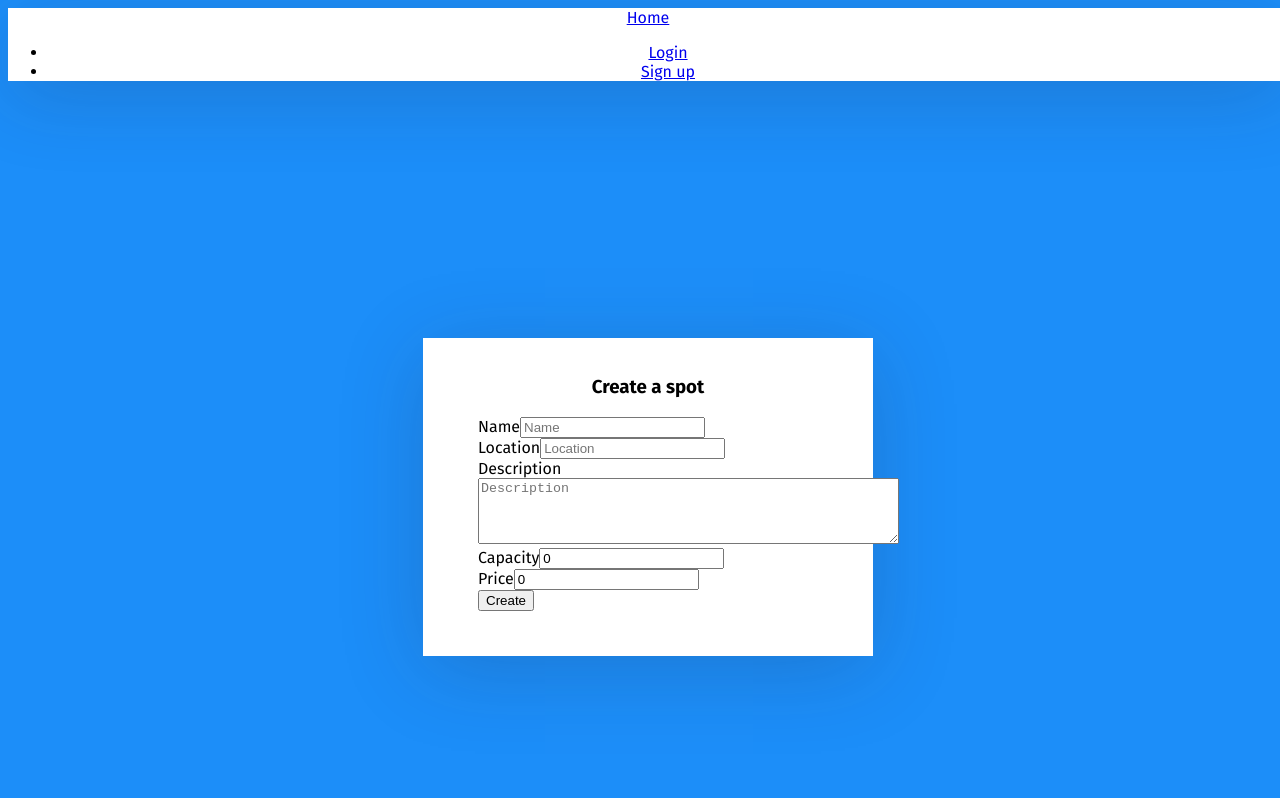
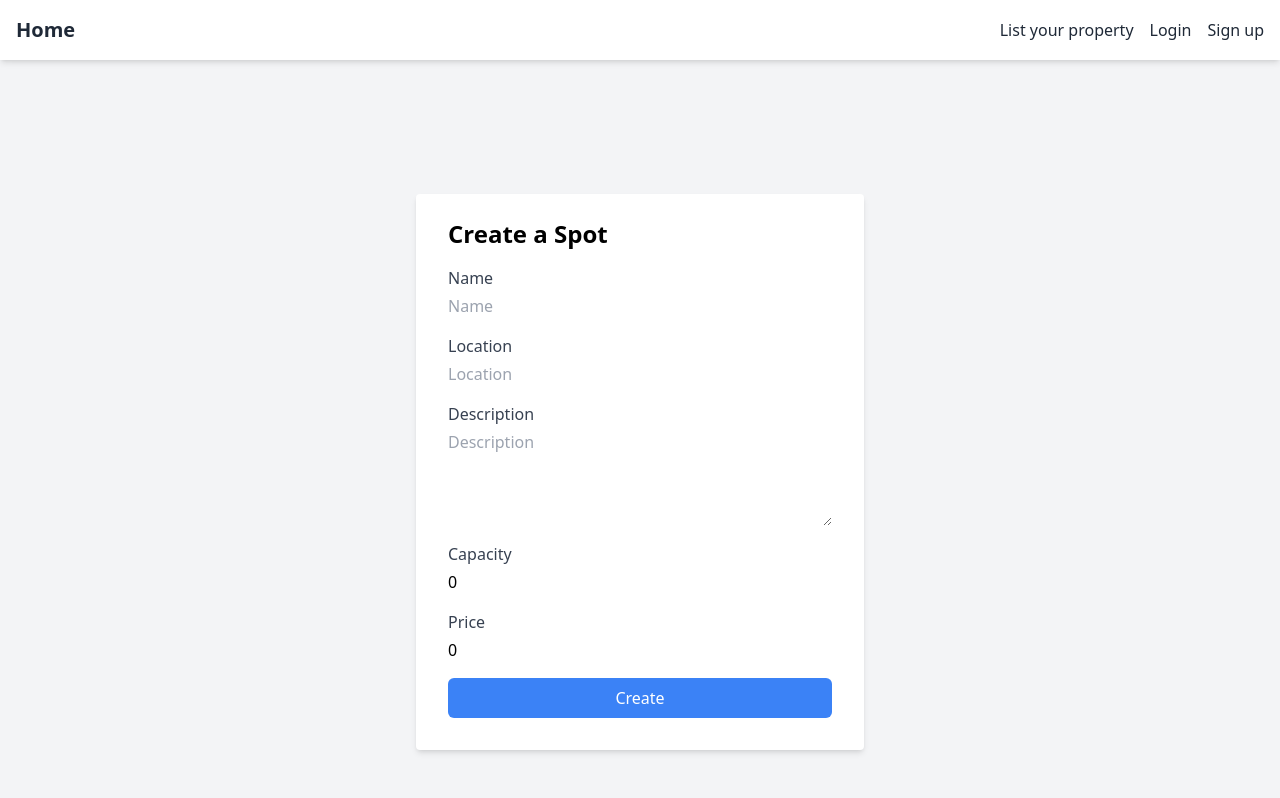
Before and after one commit to JakubNadrowski/WebProgrammingFrontEnd, a Vue app in the folder camping2/: page /CreateSpot in a window 1280 px wide. Shown: the top 798 px of the page. Built offline with nearby package versions, Linux system fonts and the light colour scheme.

Commit message:
Added styles

```diff
--- a/camping2/package.json
+++ b/camping2/package.json
@@ -15,6 +15,8 @@
     "@vue/cli-plugin-babel": "~5.0.0",
     "@vue/cli-plugin-router": "~5.0.0",
     "@vue/cli-service": "~5.0.0",
+    "autoprefixer": "^10.4.19",
+    "postcss": "^8.4.38",
     "tailwindcss": "^3.4.3"
   }
 }
--- /dev/null
+++ b/camping2/postcss.config.js
@@ -0,0 +1,6 @@
+module.exports = {
+  plugins: {
+    tailwindcss: {},
+    autoprefixer: {},
+  },
+}
--- a/camping2/src/App.vue
+++ b/camping2/src/App.vue
@@ -1,17 +1,16 @@
 <template>
-  <div id="app">
+  <div id="app" class="min-h-screen flex-auto">
     <Nav />
-
-    <div class="auth-wrapper">
-      <div class="auth-inner">
-        <router-view />
+    <div class="flex-initial bg-gray-100 pt-16">
+      <div class="flex-initial container mx-auto p-4">
+        <router-view class="w-full h-full" />
       </div>
     </div>
   </div>
 </template>
 
 <script>
-  import Nav from './components/Nav.vue'
+import Nav from './components/Nav.vue'
 
 export default {
   name: 'App',
@@ -21,76 +20,8 @@ export default {
 }
 </script>
 
-<style>
-  @import url('https://fonts.googleapis.com/css?family=Fira+Sans:400,500,600,700,800');
-
-  *{
-    box-sizing: border-box;
-  }
-
-  body{
-    background: #1C8EF9 !important;
-    min-height: 100vh;
-    display: flex;
-    font-weight: 400;
-    font-family: 'Fira Sans', sans-serif;
-  }
-
-  body, html, #app, #root, .auth-wrapper{
-    width: 100%;
-    height: 100%;
-  }
-
-  #app {
-    text-align: center;
-  }
-
-  .navbar-light {
-    background-color: #ffffff;
-    box-shadow: 0px 14px 80px rgba(34,35,58,0.2);
-  }
-
-  .auth-wrapper{
-    display: flex;
-    justify-content: center;
-    flex-direction: column;
-    text-align: left;
-  }
-
-  .auth-inner {
-    width: 450px;
-    margin: auto;
-    background: #ffffff;
-    box-shadow: 0px 14px 80px rgba(34,35,58,0.2);
-    padding: 40px 55px 45px 55px;
-  }
-
-  .auth-wrapper .form-control:focus {
-    border-color: #167bff;
-    box-shadow:none;
-  }
-
-  .auth-wrapper h3{
-    text-align: center;
-    margin: 0;
-    line-height: 1;
-    padding-bottom: 20px;
-  }
-
-  .custom-control-label {
-    font-weight: 400;
-  }
-
-  .forgot-password,
-  .forgot-password a{
-    text-align: right;
-    font-size: 13px;
-    padding-top: 10px;
-    color: #7f7d7d;
-    margin: 0;
-  }
-
-  .forgot-password a{
-    color: #167bff;
-  }
+<style scoped>
+body {
+  margin: 0;
+}
 </style>
--- /dev/null
+++ b/camping2/src/assets/tailwind.css
@@ -0,0 +1,3 @@
+@tailwind base;
+@tailwind components;
+@tailwind utilities;
--- a/camping2/src/components/CreateSpot.vue
+++ b/camping2/src/components/CreateSpot.vue
@@ -1,36 +1,37 @@
 <template>
-    <form @submit.prevent="handleSubmit">
-        <h3>Create a spot</h3>
+    <div class="min-h-screen flex items-center justify-center">
+      <form @submit.prevent="handleSubmit" class="bg-white shadow-md rounded px-8 pt-6 pb-8 mb-4 max-w-md">
+        <h3 class="text-2xl font-semibold mb-4">Create a Spot</h3>
 
-        <div class="form-group">
-            <label>Name</label>
-            <input type="text" class="form-control" v-model="name" placeholder="Name" />
+        <div class="mb-4">
+          <label for="name" class="block text-gray-700">Name</label>
+          <input id="name" type="text" v-model="name" placeholder="Name" class="form-input mt-1 block w-full rounded-md" />
         </div>
 
-        <div class="form-group">
-            <label>Location</label>
-            <input type="text" class="form-control" v-model="location" placeholder="Location"/>
+        <div class="mb-4">
+          <label for="location" class="block text-gray-700">Location</label>
+          <input id="location" type="text" v-model="location" placeholder="Location" class="form-input mt-1 block w-full rounded-md" />
         </div>
 
-        <div class="form-group">
-            <label>Description</label>
-            <textarea class="form-control" rows="4" cols="50" v-model="description" placeholder="Description"/>
+        <div class="mb-4">
+          <label for="description" class="block text-gray-700">Description</label>
+          <textarea id="description" class="form-textarea mt-1 block w-full rounded-md" rows="4" cols="50" v-model="description" placeholder="Description"></textarea>
         </div>
 
-        <div class="form-group">
-            <label>Capacity</label>
-            <input type="number" class="form-control" min="1" v-model="capacity" placeholder="Capacity"/>
+        <div class="mb-4">
+          <label for="capacity" class="block text-gray-700">Capacity</label>
+          <input id="capacity" type="number" v-model="capacity" placeholder="Capacity" class="form-input mt-1 block w-full rounded-md" />
         </div>
 
-        <div class="form-group">
-            <label>Price</label>
-            <input type="number" class="form-control" min="1" v-model="price" placeholder="Price"/>
+        <div class="mb-4">
+          <label for="price" class="block text-gray-700">Price</label>
+          <input id="price" type="number" v-model="price" placeholder="Price" class="form-input mt-1 block w-full rounded-md" />
         </div>
 
-        <button class="btn btn-primary btn-block">Create</button>
-    </form>
-
-</template>
+        <button type="submit" class="bg-blue-500 text-white rounded-md px-4 py-2 w-full">Create</button>
+      </form>
+    </div>
+  </template>
 
 <script>
     import axios from 'axios'
--- a/camping2/src/components/Login.vue
+++ b/camping2/src/components/Login.vue
@@ -1,20 +1,22 @@
 <template>
-    <form @submit.prevent="handleLogin">
-        <h3>Login</h3>
+    <div class="min-h-screen flex items-center justify-center">
+      <form @submit.prevent="handleLogin" class="bg-white shadow-md rounded px-8 pt-6 pb-8 mb-4 max-w-md">
+        <h3 class="text-2xl font-semibold mb-4">Login</h3>
 
-        <div class="form-group">
-            <label>Email</label>
-            <input type="email" class="form-control" v-model="email" placeholder="Email"/>
+        <div class="mb-4">
+          <label for="email" class="block text-gray-700">Email</label>
+          <input id="email" type="email" v-model="email" placeholder="Email" class="form-input mt-1 block w-full rounded-md" />
         </div>
 
-        <div class="form-group">
-            <label>Password</label>
-            <input type="password" class="form-control" v-model="password" placeholder="Password"/>
+        <div class="mb-4">
+          <label for="password" class="block text-gray-700">Password</label>
+          <input id="password" type="password" v-model="password" placeholder="Password" class="form-input mt-1 block w-full rounded-md" />
         </div>
 
-        <button class="btn btn-primary btn-block">Login</button>
-    </form>
-</template>
+        <button type="submit" class="bg-blue-500 text-white rounded-md px-4 py-2 w-full">Login</button>
+      </form>
+    </div>
+  </template>
 
 <script>
     import axios from 'axios'
--- a/camping2/src/components/Nav.vue
+++ b/camping2/src/components/Nav.vue
@@ -1,23 +1,24 @@
 <template>
-    <nav class="navbar navbar-expand navbar-light fixed-top">
-      <div class="container">
-        <a href="#" class="navbar-brand">Home</a>
-        <div class="collapse navbar-collapse">
-          <ul class="navbar-nav ml-auto">
-            <li class="nav-item">
-              <a href="#" class="nav-link">Login</a>
-            </li>
-            <li class="nav-item">
-              <a href="#" class="nav-link">Sign up</a>
-            </li>
-          </ul>
-        </div>
+  <nav class="bg-white shadow-md fixed top-0 w-full z-50">
+    <div class="container mx-auto flex justify-between items-center p-4">
+      <a href="/" class="text-xl font-bold text-gray-800">Home</a>
+      <div class="flex space-x-4">
+        <a href="/CreateSpot" class="text-gray-800 hover:text-gray-600">List your property</a>
+        <a href="/login" class="text-gray-800 hover:text-gray-600">Login</a>
+        <a href="/register" class="text-gray-800 hover:text-gray-600">Sign up</a>
       </div>
-    </nav>
+    </div>
+  </nav>
 </template>
 
 <script>
-    export default {
-        name: 'NavTab'
-    }
+export default {
+  name: 'NavTab'
+}
 </script>
+
+<style scoped>
+body {
+  padding-top: 60px; /* Adjust this value if your navbar height changes */
+}
+</style>
--- a/camping2/src/components/Register.vue
+++ b/camping2/src/components/Register.vue
@@ -1,38 +1,45 @@
 <template>
-    <form @submit.prevent="handleSubmit">
-        <h3>Sign Up</h3>
+    <div class="min-h-screen flex items-center justify-center">
+      <form @submit.prevent="handleSubmit" class="bg-white shadow-md rounded px-8 pt-6 pb-8 mb-4 max-w-sm">
+        <h3 class="text-2xl font-semibold mb-4">Sign Up</h3>
 
-        <div class="form-group">
-            <label>First Name</label>
-            <input type="text" class="form-control" v-model="fname" placeholder="First Name" />
+        <div class="mb-4">
+          <label for="fname" class="block text-gray-700">First Name</label>
+          <input id="fname" type="text" v-model="fname" placeholder="First Name" class="form-input mt-1 block w-full rounded-md" />
         </div>
 
-        <div class="form-group">
-            <label>Last Name</label>
-            <input type="text" class="form-control" v-model="lname" placeholder="Last Name"/>
+        <div class="mb-4">
+          <label for="lname" class="block text-gray-700">Last Name</label>
+          <input id="lname" type="text" v-model="lname" placeholder="Last Name" class="form-input mt-1 block w-full rounded-md" />
         </div>
 
-        <div class="form-group">
-            <label>Owner</label>
-            <input type="radio" class="form-control" id="No" v-model="isOwner" value=0 placeholder="Owner"/>
-            <label for="No">User</label>
-            <input type="radio" class="form-control" id="Yes" v-model="isOwner" value=1 placeholder="Owner"/>
-            <label for="Yes">Owner</label>
+        <div class="mb-4">
+          <label class="block text-gray-700">Are you an Owner?</label>
+          <div class="mt-2">
+            <label class="inline-flex items-center">
+              <input type="radio" v-model="isOwner" value="0" class="form-radio h-5 w-5 text-blue-600" />
+              <span class="ml-2 text-gray-700">User</span>
+            </label>
+            <label class="inline-flex items-center ml-6">
+              <input type="radio" v-model="isOwner" value="1" class="form-radio h-5 w-5 text-blue-600" />
+              <span class="ml-2 text-gray-700">Owner</span>
+            </label>
+          </div>
         </div>
 
-        <div class="form-group">
-            <label>Email</label>
-            <input type="email" class="form-control" v-model="email" placeholder="Email"/>
+        <div class="mb-4">
+          <label for="email" class="block text-gray-700">Email</label>
+          <input id="email" type="email" v-model="email" placeholder="Email" class="form-input mt-1 block w-full rounded-md" />
         </div>
 
-        <div class="from-group">
-            <label>Password</label>
-            <input type="password" class="form-control" v-model="password" placeholder="Confirm Password"/>
+        <div class="mb-4">
+          <label for="password" class="block text-gray-700">Password</label>
+          <input id="password" type="password" v-model="password" placeholder="Password" class="form-input mt-1 block w-full rounded-md" />
         </div>
 
-        <button class="btn btn-primary btn-block">Sign Up</button>
+        <button type="submit" class="bg-blue-500 text-white rounded-md px-4 py-2 w-full">Sign Up</button>
       </form>
-
+    </div>
   </template>
 
   <script>
@@ -69,3 +76,7 @@
       }
   }
   </script>
+
+  <style scoped>
+    /* Additional custom styles if needed */
+  </style>
--- a/camping2/src/main.js
+++ b/camping2/src/main.js
@@ -1,5 +1,6 @@
 import { createApp } from 'vue'
 import App from './App.vue'
 import router from './router'
+import './assets/tailwind.css'
 
 createApp(App).use(router).mount('#app')
--- a/camping2/tailwind.config.js
+++ b/camping2/tailwind.config.js
@@ -1,7 +1,10 @@
-/** @type {import('tailwindcss').Config} */
 module.exports = {
-  content: [],
+  purge: ['./src/**/*.{vue,js,ts,jsx,tsx}', './public/index.html'],
+  darkMode: false, // or 'media' or 'class'
   theme: {
+    extend: {},
+  },
+  variants: {
     extend: {},
   },
   plugins: [],
```
Also changed, not shown: camping2/src/components/Home.vue (+54 -9 lines), camping2/src/components/Spot.vue (+25 -0 lines), 1 other file (tests, documents, lock files or other folders). Lines whose indentation alone changed are shown as unchanged.
